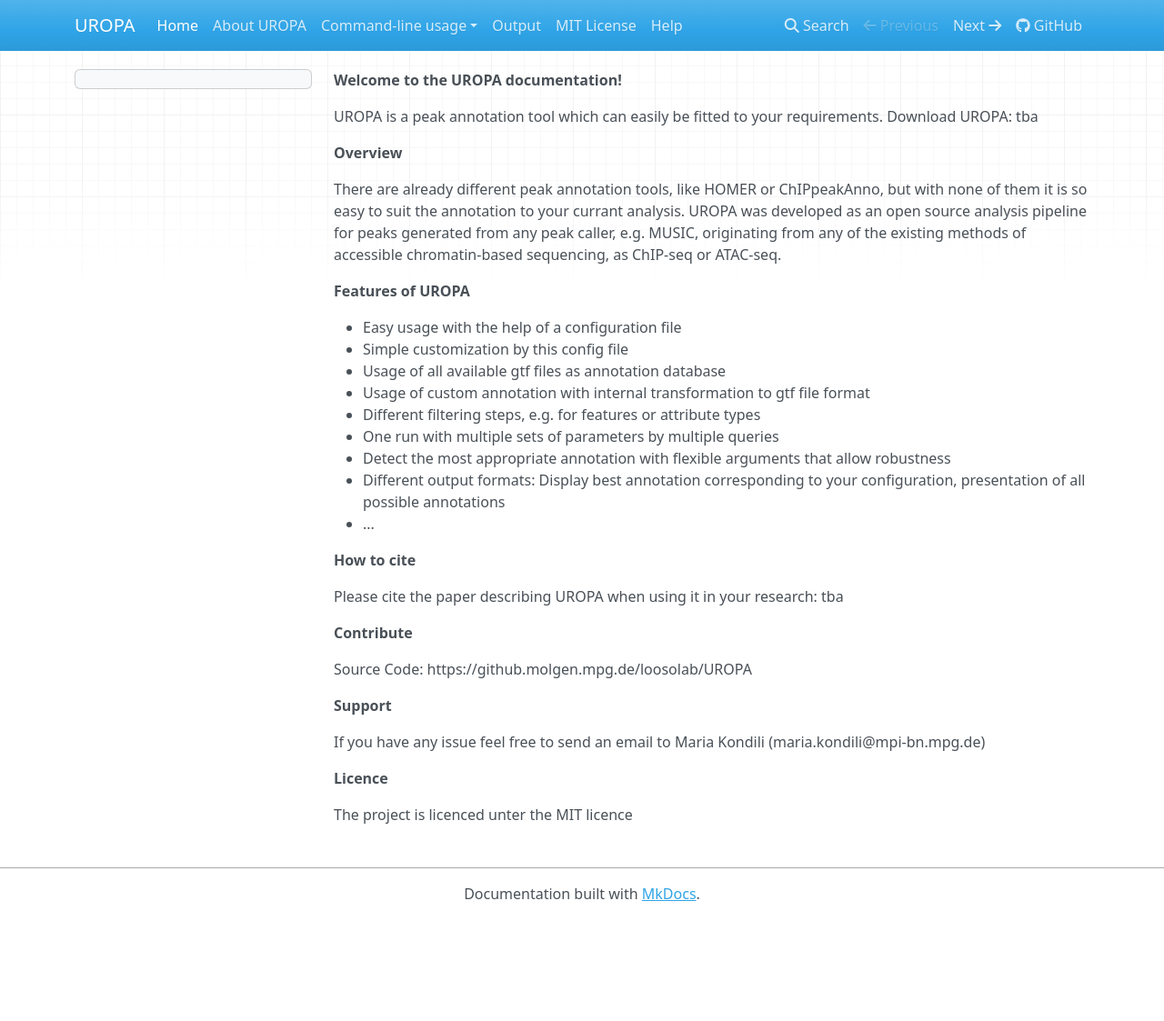
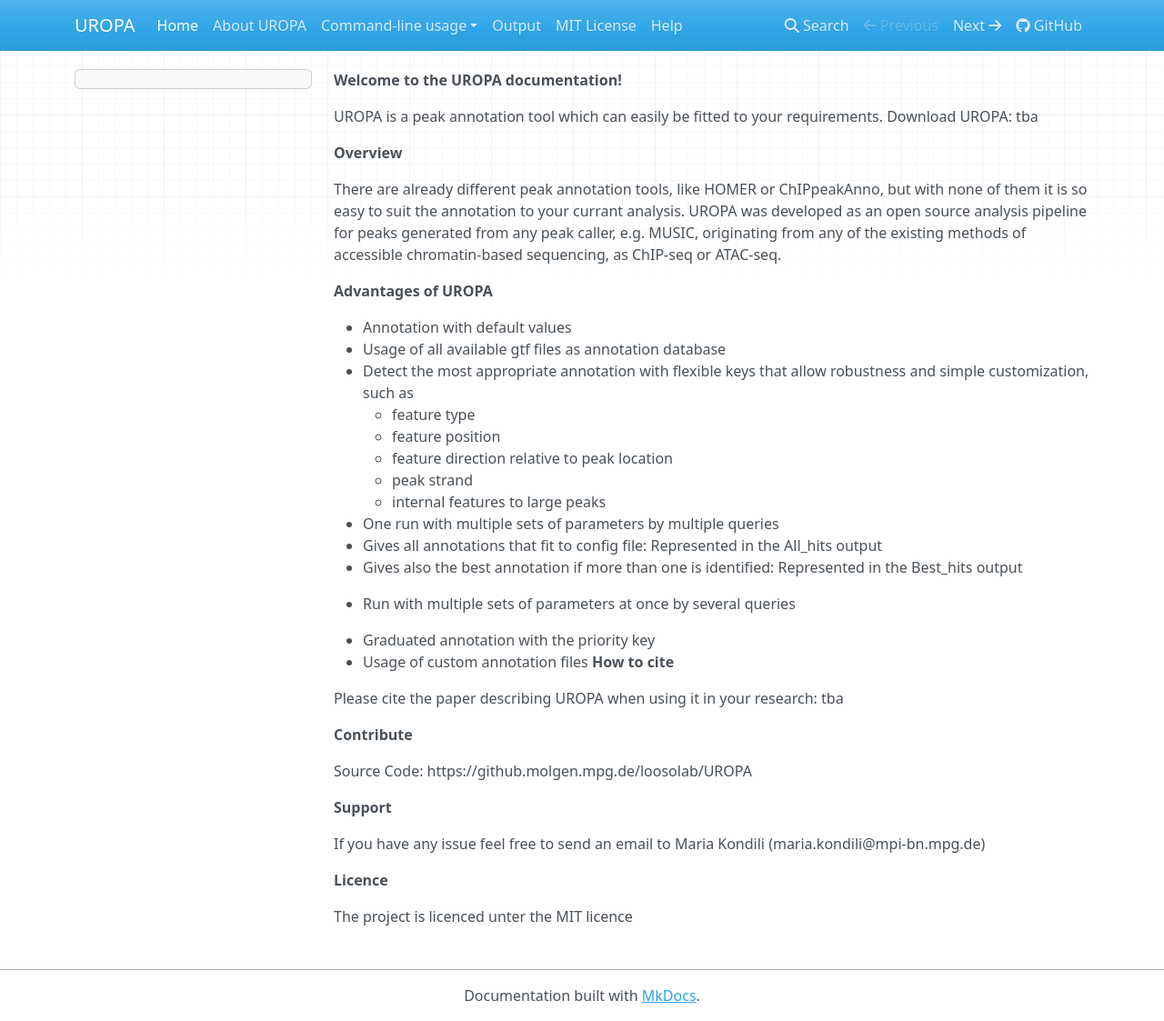
Before and after one commit to loosolab/UROPA, an MkDocs documentation site: the page built from docs/index.md, in a window 1280 px wide and 1123 px high. Shown: the whole window at 91% size. Built offline with MkDocs 1.6.1, drawn with Linux system fonts in a browser that asks for light colours; nearby versions of some CDN libraries; old or Windows-style settings are respelled for this version of MkDocs.

Commit message:
Changed Home

```diff
--- a/docs/index.md
+++ b/docs/index.md
@@ -11,18 +11,23 @@ UROPA was developed as an open source analysis pipeline for peaks generated from
 peak caller, e.g. MUSIC, originating from any of the existing methods of accessible
 chromatin-based sequencing, as ChIP-seq or ATAC-seq.
 
-**Features of UROPA**
+**Advantages of UROPA**
 
-* Easy usage with the help of a configuration file
-* Simple customization by this config file
+* Annotation with default values
 * Usage of all available gtf files as annotation database
-* Usage of custom annotation with internal transformation to gtf file format
-* Different filtering steps, e.g. for features or attribute types
+* Detect the most appropriate annotation with flexible keys that allow robustness and simple customization, such as
+	* feature type
+	* feature position
+	* feature direction relative to peak location
+	* peak strand
+	* internal features to large peaks
 * One run with multiple sets of parameters by multiple queries
-* Detect the most appropriate annotation with flexible arguments that allow robustness
-* Different output formats: Display best annotation corresponding to your configuration, presentation of all possible annotations
-* ...
+* Gives all annotations that fit to config file: Represented in the All_hits output
+* Gives also the best annotation if more than one is identified: Represented in the Best_hits output
 
+* Run with multiple sets of parameters at once by several queries
+* Graduated annotation with the priority key
+* Usage of custom annotation files
 **How to cite**
 
 Please cite the paper describing UROPA when using it in your research:
```
Also changed, not shown: docs/introduction.md (+0 -17 lines).
